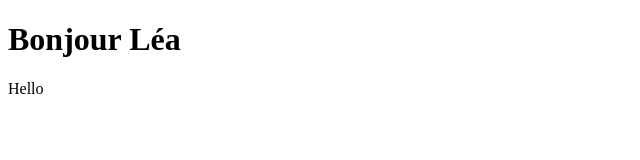
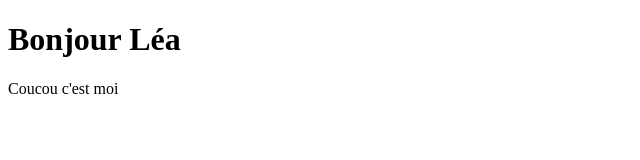
Before and after one commit to philzilla/site-tea, a plain HTML site: page index.html in a window 1280 px wide. Shown: the full height of the page, 0-640 px from the left. Drawn offline with Linux system fonts and the light colour scheme.

Commit message:
ajout coucou

```diff
--- a/index.html
+++ b/index.html
@@ -8,6 +8,6 @@
 </head>
 <body>
     <h1>Bonjour Léa</h1>
-    <p>Hello</p>
+    <p>Coucou c'est moi</p>
 </body>
 </html>
```
